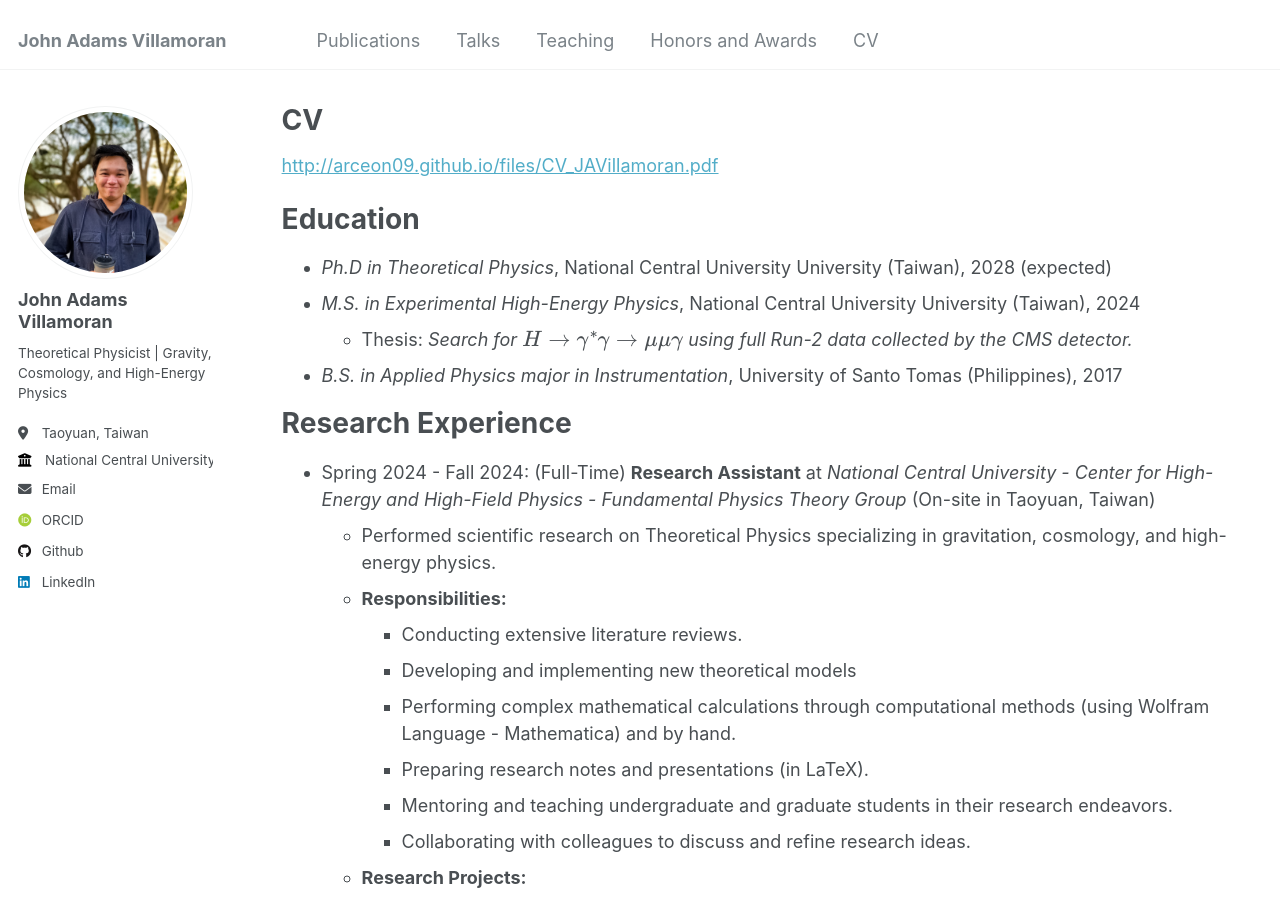
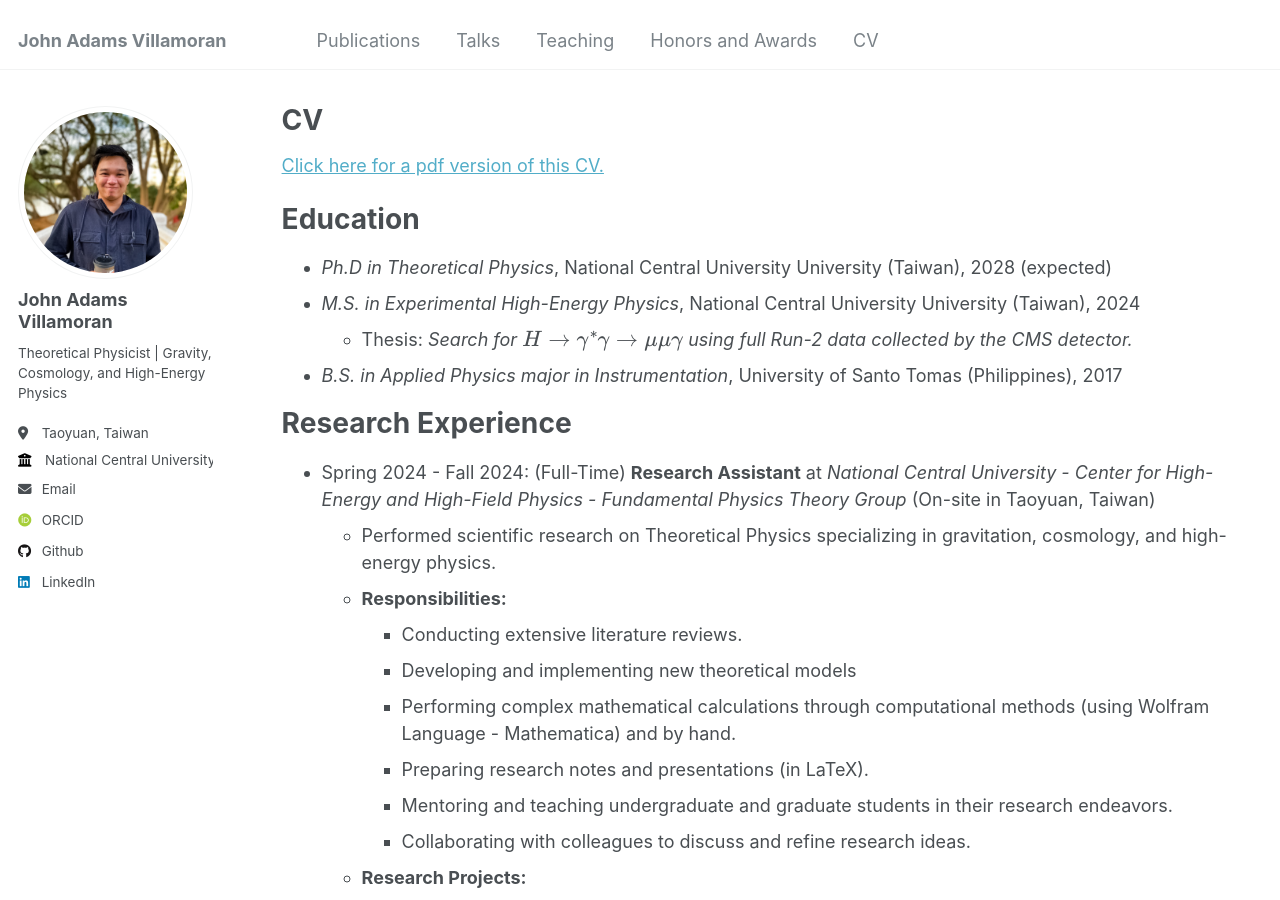
Before and after one commit to arceon09/arceon09.github.io, a Jekyll site: the page built from _pages/cv.md, in a window 1280 px wide and 900 px high. Built offline with Jekyll 4.4.1, drawn with Linux system fonts in a browser that asks for light colours; some web fonts are replaced.

Commit message:
bug fixed for cv

```diff
--- a/_pages/cv.md
+++ b/_pages/cv.md
@@ -9,7 +9,7 @@ redirect_from:
 
 {% include base_path %}
 
-[http://arceon09.github.io/files/CV_JAVillamoran.pdf](Click here for a pdf version of this CV.)
+[Click here for a pdf version of this CV.](http://arceon09.github.io/files/CV_JAVillamoran.pdf)
 
 Education
 ======
```
